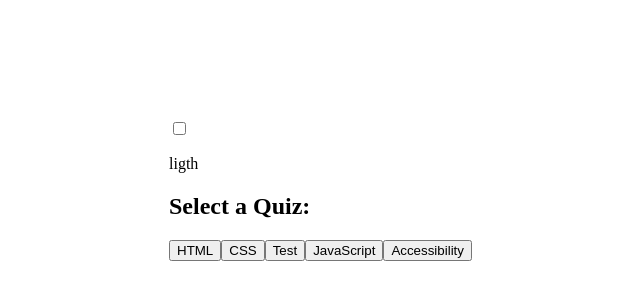
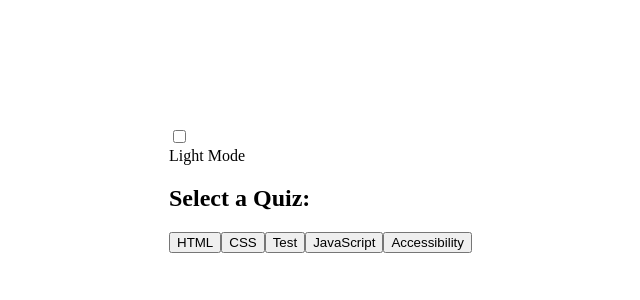
Before and after one commit to Danial-Doskuzhinov/Quiz-app, a React (Vite) app: page / in a window 1280 px wide. Shown: the part 240-540 px from the top of the page, without its empty margins (251-891 px from the left). Built offline with nearby package versions, Linux system fonts and the light colour scheme.

Commit message:
added DarkMode

```diff
--- a/src/component/DarkMode.tsx
+++ b/src/component/DarkMode.tsx
@@ -1,23 +1,29 @@
 import { useEffect, useState } from "react"
 
 const DarkMode = () => {
-    const [isMonthly , setIsMonthly] = useState(false)
-    useEffect(()=>{
-        if (isMonthly ) {
-            document.body.classList.add('dark')
-        }else{
-            document.body.classList.remove('dark')
+    const [isDarkMode, setIsDarkMode] = useState(false)
+
+    useEffect(() => {
+        if (isDarkMode) {
+            document.documentElement.classList.add('dark')
+        } else {
+            document.documentElement.classList.remove('dark')
         }
-    },[isMonthly])
-  return (
-    <div>
-        <label>
-            <input type='checkbox' onChange={()=>  setIsMonthly(!isMonthly)}/>
-        </label>
-        <p>{isMonthly?"dark":'ligth'}</p>
-    </div>
-  )
+    }, [isDarkMode])
 
+    return (
+        <div className=" absolute top-[3rem] right-[6rem]">
+<label className="inline-flex items-center cursor-pointer">
+  <input type="checkbox" onChange={() => setIsDarkMode(!isDarkMode)}
+ className="sr-only peer"/>
+  <div className="relative w-11 h-6 bg-gray-200 peer-focus:outline-none peer-focus:ring-4 peer-focus:ring-blue-300 dark:peer-focus:ring-blue-800 rounded-full peer dark:bg-gray-700 peer-checked:after:translate-x-full rtl:peer-checked:after:-translate-x-full peer-checked:after:border-white after:content-[''] after:absolute after:top-[2px] after:start-[2px] after:bg-white after:border-gray-300 after:border after:rounded-full after:h-5 after:w-5 after:transition-all dark:border-gray-600 peer-checked:bg-blue-600"></div>
+  <span className="ms-3 text-sm font-medium text-gray-900 dark:text-gray-300">
+     {isDarkMode ? "Dark Mode" : "Light Mode"}
+</span>
+</label>
+
+        </div>
+    )
 }
 
 export default DarkMode
```
